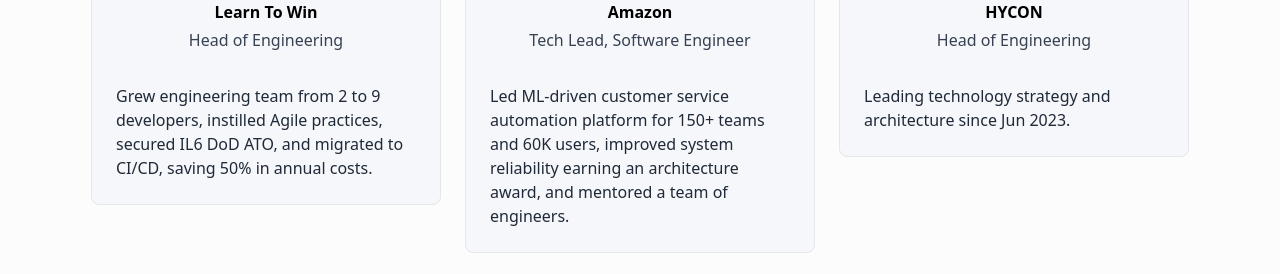
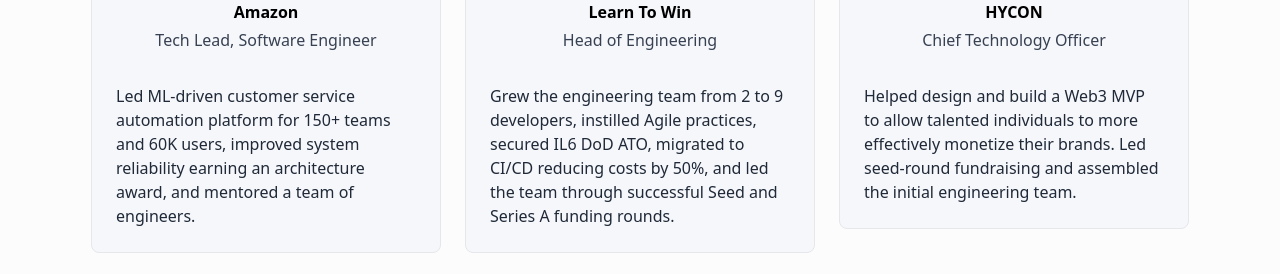
Before and after one commit to VamSolutions/landing-page, a website: page index.html in a window 1280 px wide. Shown: the part 3123-3397 px from the top of the page. Drawn offline with nearby package versions, Linux system fonts and the light colour scheme; files that its build step writes are made by us from their sources; a script that the page names is missing; a web font is replaced by a local one.

Commit message:
Update point details

```diff
--- a/index.html
+++ b/index.html
@@ -472,26 +472,6 @@
         </div>
       </div>
       <div class="reveal-up tw-mt-20 tw-grid tw-grid-cols-1 sm:tw-grid-cols-2 lg:tw-grid-cols-3 tw-gap-6">
-        <!-- Learn To Win -->
-        <div
-          class="reveal-up tw-flex tw-h-fit tw-w-[350px] tw-break-inside-avoid tw-flex-col tw-gap-4 tw-rounded-lg tw-border-[1px] tw-bg-[#f6f7fb] dark:tw-bg-[#080808] dark:tw-border-[#1f2123] tw-p-6 max-lg:tw-w-[320px]"
-        >
-          <div class="tw-h-[50px] tw-w-[50px] tw-overflow-hidden tw-rounded-full tw-mx-auto">
-            <img
-              src="./assets/images/brand-logos/learntowin.jpg"
-              alt="Learn To Win logo"
-              class="tw-h-full tw-w-full tw-object-contain"
-            />
-          </div>
-          <div class="tw-flex tw-flex-col tw-gap-1 tw-text-center">
-            <div class="tw-font-semibold">Learn To Win</div>
-            <div class="tw-text-gray-700 dark:tw-text-gray-300">Head of Engineering</div>
-          </div>
-          <p class="tw-mt-4 tw-text-gray-800 dark:tw-text-gray-200">
-            Grew engineering team from 2 to 9 developers, instilled Agile practices, secured IL6 DoD ATO, and migrated
-            to CI/CD, saving 50% in annual costs.
-          </p>
-        </div>
         <!-- Amazon -->
         <div
           class="reveal-up tw-flex tw-h-fit tw-w-[350px] tw-break-inside-avoid tw-flex-col tw-gap-4 tw-rounded-lg tw-border-[1px] tw-bg-[#f6f7fb] dark:tw-bg-[#080808] dark:tw-border-[#1f2123] tw-p-6 max-lg:tw-w-[320px]"
@@ -512,6 +492,25 @@
             earning an architecture award, and mentored a team of engineers.
           </p>
         </div>
+        <!-- Learn To Win -->
+        <div
+          class="reveal-up tw-flex tw-h-fit tw-w-[350px] tw-break-inside-avoid tw-flex-col tw-gap-4 tw-rounded-lg tw-border-[1px] tw-bg-[#f6f7fb] dark:tw-bg-[#080808] dark:tw-border-[#1f2123] tw-p-6 max-lg:tw-w-[320px]"
+        >
+          <div class="tw-h-[50px] tw-w-[50px] tw-overflow-hidden tw-rounded-full tw-mx-auto">
+            <img
+              src="./assets/images/brand-logos/learntowin.jpg"
+              alt="Learn To Win logo"
+              class="tw-h-full tw-w-full tw-object-contain"
+            />
+          </div>
+          <div class="tw-flex tw-flex-col tw-gap-1 tw-text-center">
+            <div class="tw-font-semibold">Learn To Win</div>
+            <div class="tw-text-gray-700 dark:tw-text-gray-300">Head of Engineering</div>
+          </div>
+          <p class="tw-mt-4 tw-text-gray-800 dark:tw-text-gray-200">
+            Grew the engineering team from 2 to 9 developers, instilled Agile practices, secured IL6 DoD ATO, migrated to CI/CD reducing costs by 50%, and led the team through successful Seed and Series A funding rounds.
+          </p>
+        </div>
         <!-- HYCON -->
         <div
           class="reveal-up tw-flex tw-h-fit tw-w-[350px] tw-break-inside-avoid tw-flex-col tw-gap-4 tw-rounded-lg tw-border-[1px] tw-bg-[#f6f7fb] dark:tw-bg-[#080808] dark:tw-border-[#1f2123] tw-p-6 max-lg:tw-w-[320px]"
@@ -525,10 +524,10 @@
           </div>
           <div class="tw-flex tw-flex-col tw-gap-1 tw-text-center">
             <div class="tw-font-semibold">HYCON</div>
-            <div class="tw-text-gray-700 dark:tw-text-gray-300">Head of Engineering</div>
+            <div class="tw-text-gray-700 dark:tw-text-gray-300">Chief Technology Officer</div>
           </div>
           <p class="tw-mt-4 tw-text-gray-800 dark:tw-text-gray-200">
-            Leading technology strategy and architecture since Jun 2023.
+            Helped design and build a Web3 MVP to allow talented individuals to more effectively monetize their brands. Led seed-round fundraising and assembled the initial engineering team.
           </p>
         </div>
         <!-- BovControl -->
@@ -547,7 +546,7 @@
             <div class="tw-text-gray-700 dark:tw-text-gray-300">Security and Engineering Lead</div>
           </div>
           <p class="tw-mt-4 tw-text-gray-800 dark:tw-text-gray-200">
-            Driving security, compliance, and integration strategy to curb carbon footprints.
+            Conducted a comprehensive security &amp; compliance audit, implemented infrastructure hardening, led the strategic partnership and integration with Amazon, and contributed as a senior full-stack developer.
           </p>
         </div>
         <!-- UpTakes -->
```
